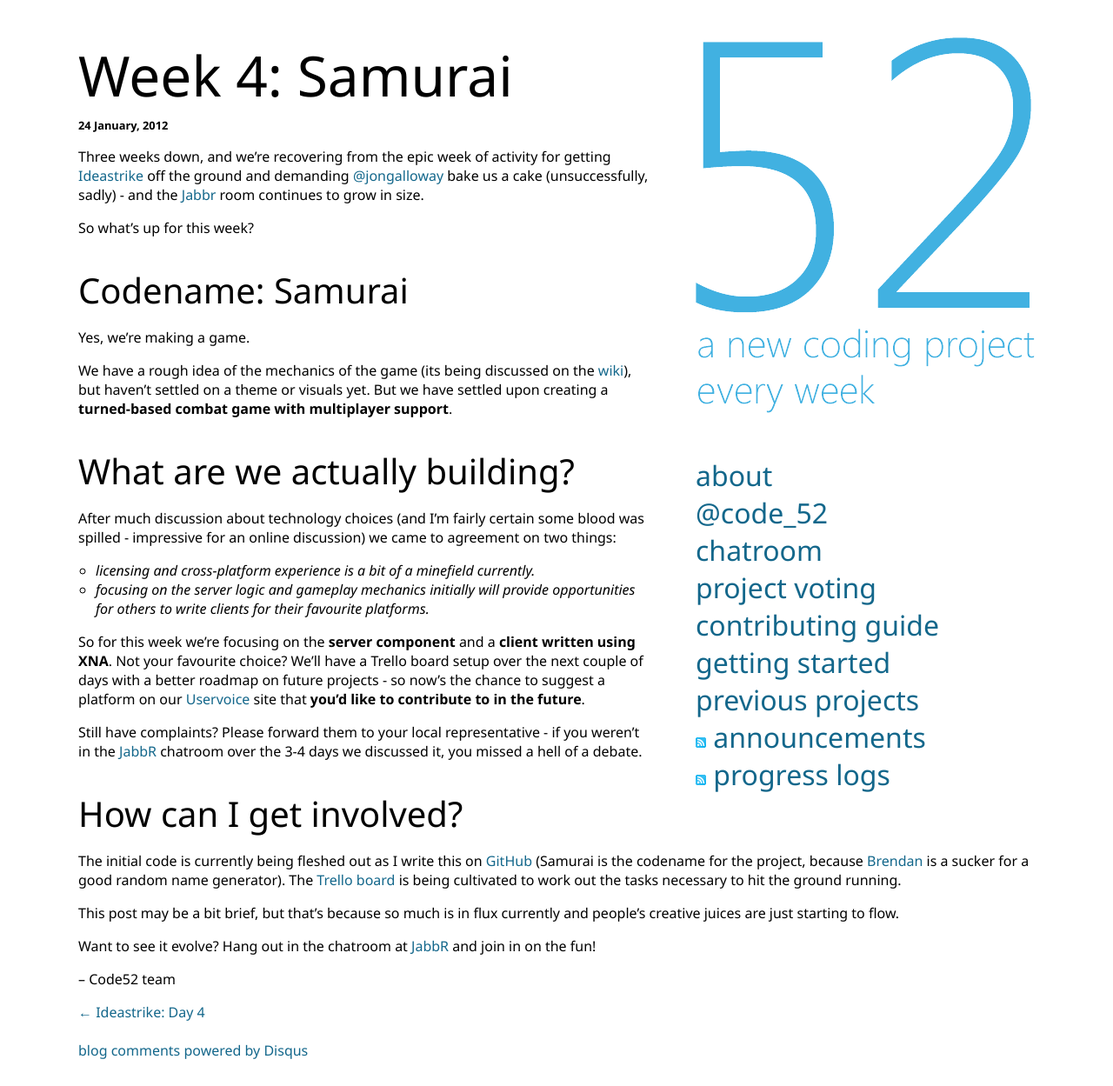
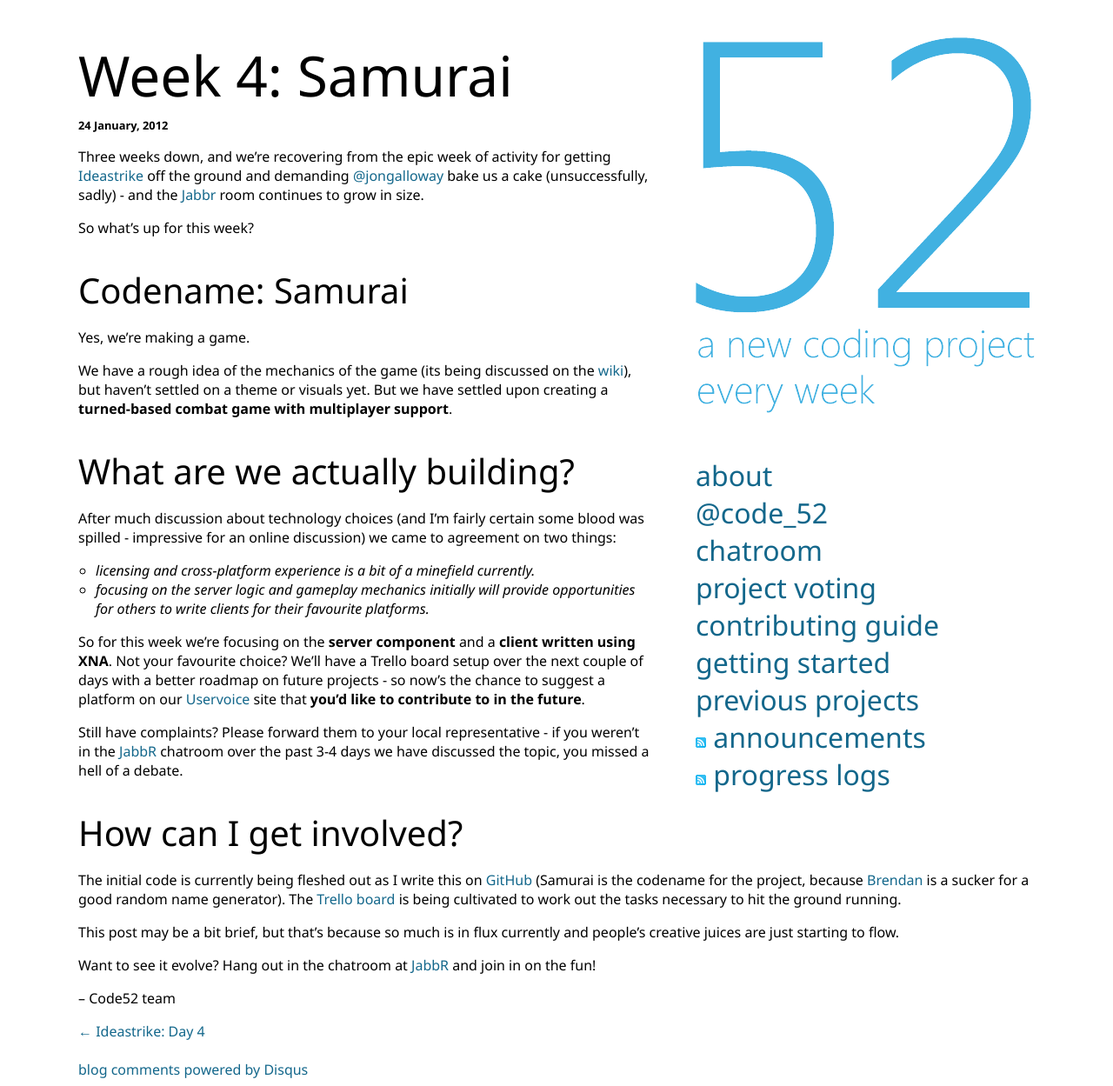
Before and after one commit to Code52/code52.github.com, a Jekyll site: the page built from _posts/2012-01-24-samurai.md, in a window 1280 px wide. Shown: the whole page at 87% size. Built offline with Jekyll 4.4.1, drawn with Linux system fonts in a browser that asks for light colours; Markdown is read by kramdown in place of the engine named in the settings; comment, search, counter and statistics services are not loaded; before the commit the page ends 1227 px from its top, so only the background shows below that.

Commit message:
missing word

```diff
--- a/_posts/2012-01-24-samurai.md
+++ b/_posts/2012-01-24-samurai.md
@@ -25,7 +25,7 @@
 
 So for this week we're focusing on the **server component** and a **client written using XNA**. Not your favourite choice? We'll have a Trello board setup over the next couple of days with a better roadmap on future projects - so now's the chance to suggest a platform on our [Uservoice](https://code52.uservoice.com/forums/143105-code-52) site that **you'd like to contribute to in the future**.
 
-Still have complaints? Please forward them to your local representative - if you weren't in the [JabbR](http://jabbr.net/#/rooms/code52) chatroom over the 3-4 days we discussed it, you missed a hell of a debate.
+Still have complaints? Please forward them to your local representative - if you weren't in the [JabbR](http://jabbr.net/#/rooms/code52) chatroom over the past 3-4 days we have discussed the topic, you missed a hell of a debate.
 
 ## How can I get involved?
 
```
